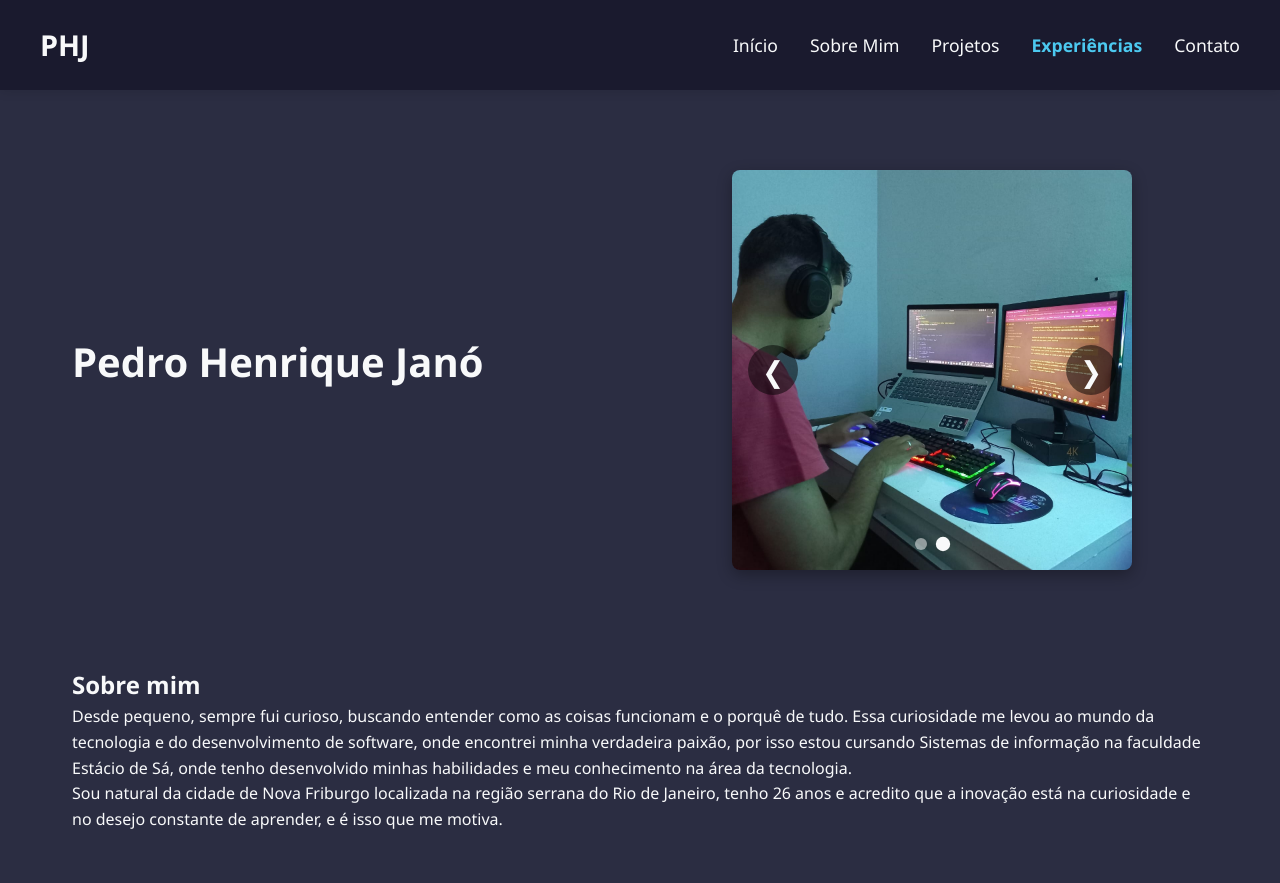
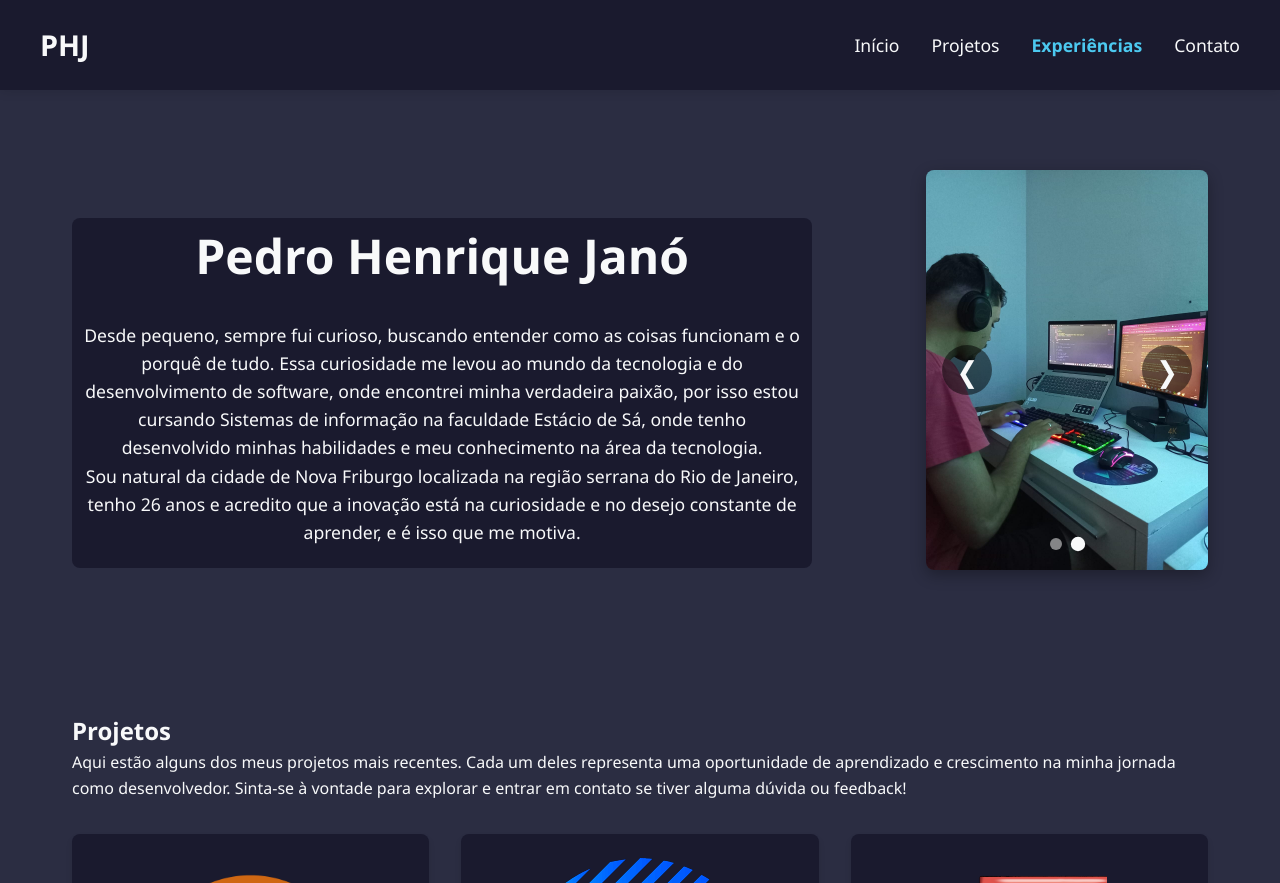
Before and after one commit to pedrojano/Pedrojano.github.io, a plain HTML site: page index.html in a window 1280 px wide. Shown: the top 883 px of the page. Drawn offline with Linux system fonts and the light colour scheme.

Commit message:
Foi modificada a parte inicial onde agora a apresentação está ao lado da galeria de fotos

```diff
--- a/index.html
+++ b/index.html
@@ -19,7 +19,6 @@
             </div>
             <ul class="nav-links">
                 <li><a href="#home" class="nav-link active">Início</a></li>
-                <li><a href="#about" class="nav-link">Sobre Mim</a></li>
                 <li><a href="#projects" class="nav-link">Projetos</a></li>
                 <li><a href="#jobs" class="nav-link">Experiências</a></li>
                 <li><a href="#contact" class="nav-link">Contato</a></li>
@@ -35,9 +34,18 @@
     <main>
         <section id="home">
             <div class="container">
-                <div class="header">
-                    <h1>Pedro Henrique Janó</h1>
-                </div>
+                <section id="about">
+                    <div class="home">
+                        <h1>Pedro Henrique Janó</h1>
+                        <p>
+                            Desde pequeno, sempre fui curioso, buscando entender como as coisas funcionam e o porquê de tudo.
+                            Essa curiosidade me levou ao mundo da tecnologia e do desenvolvimento de software, onde encontrei
+                            minha verdadeira paixão, por isso estou cursando Sistemas de informação na faculdade Estácio de Sá,
+                            onde tenho desenvolvido minhas habilidades e meu conhecimento na área da tecnologia. <br>
+                            Sou natural da cidade de Nova Friburgo localizada na região serrana do Rio de Janeiro, tenho 26 anos e
+                            acredito que a inovação está na curiosidade e no desejo constante de aprender, e é isso que me motiva.
+                        </p>
+                </section>
                 <div class="photo-gallery">
                     <div class="gallery-container">
                         <div class="gallery-loading">
@@ -55,19 +63,6 @@
                     </div>
                 </div>
             </div>
-        </section>
-
-        <section id="about">
-            <div class="home">
-                <h2>Sobre mim</h2>
-                <p>
-                    Desde pequeno, sempre fui curioso, buscando entender como as coisas funcionam e o porquê de tudo.
-                    Essa curiosidade me levou ao mundo da tecnologia e do desenvolvimento de software, onde encontrei
-                    minha verdadeira paixão, por isso estou cursando Sistemas de informação na faculdade Estácio de Sá,
-                    onde tenho desenvolvido minhas habilidades e meu conhecimento na área da tecnologia. <br>
-                    Sou natural da cidade de Nova Friburgo localizada na região serrana do Rio de Janeiro, tenho 26 anos e
-                    acredito que a inovação está na curiosidade e no desejo constante de aprender, e é isso que me motiva.
-                </p>
         </section>
 
         <section id="projects">
--- a/style.css
+++ b/style.css
@@ -106,17 +106,35 @@ section {
 }
 
 .container {
-    display: grid;
+    display: flex;
+    justify-content: space-between;
     grid-template-columns: 1fr 1fr;
     gap: 2rem;
-    align-items: center;
 }
 
-.header h1 {
-    font-size: 2.5rem;
+.home {
+    background-color: var(--secondary);
+    display: flex;
+    flex-direction: column;
+    align-items: left;
+    text-align: center;
+    border-radius: 8px;
+    width: 90%;
+    height:350px;
+
+}
+
+.home h1 {
+    font-size: 3.0rem;
+    margin-bottom: 1rem;
     color: var(--text-light);
-    font-weight: 700;
-    margin-bottom: 1rem;
+}
+
+.home p {
+    font-size: 1.1rem;
+    color: var(--text-light);
+    justify-content: center;
+    margin: 10px;
 }
 
 .photo-gallery {
@@ -124,10 +142,12 @@ section {
     max-width: 400px;
     margin: 0 auto;
     position: relative;
+    display: flex;
 }
 
 .gallery-container {
     position: relative;
+    align-items: flex-end;
     width: 100%;
     height: 400px;
     overflow: hidden;
@@ -155,7 +175,7 @@ section {
     left: 0;
     width: 100%;
     height: 100%;
-    background: rgba(0,0,0,0.5);
+    background: rgba(0, 0, 0, 0.5);
     display: flex;
     justify-content: center;
     align-items: center;
@@ -172,7 +192,9 @@ section {
 }
 
 @keyframes spin {
-    to { transform: rotate(360deg); }
+    to {
+        transform: rotate(360deg);
+    }
 }
 
 .gallery-controls {
@@ -186,7 +208,8 @@ section {
     z-index: 1;
 }
 
-.gallery-prev, .gallery-next {
+.gallery-prev,
+.gallery-next {
     background: rgba(0, 0, 0, 0.5);
     border: none;
     color: var(--text-light);
@@ -201,7 +224,8 @@ section {
     justify-content: center;
 }
 
-.gallery-prev:hover, .gallery-next:hover {
+.gallery-prev:hover,
+.gallery-next:hover {
     background: rgba(0, 0, 0, 0.8);
     color: var(--accent);
 }
@@ -228,10 +252,6 @@ section {
 .gallery-indicator.active {
     background: var(--text-light);
     transform: scale(1.2);
-}
-
-.container-projects {
-    margin-top: 2rem;
 }
 
 .projects-grid {
@@ -291,10 +311,6 @@ section {
     transform: translateY(-2px);
 }
 
-.container-experiences {
-    margin-top: 2rem;
-}
-
 .experiences {
     display: grid;
     grid-template-columns: repeat(auto-fill, minmax(300px, 1fr));
@@ -335,7 +351,6 @@ section {
 
 footer {
     padding: 3rem 0;
-    margin-top: 3rem;
     border-radius: 8px;
 }
 
@@ -370,9 +385,10 @@ footer {
 @media (max-width: 1024px) {
     .container {
         grid-template-columns: 1fr;
+        flex-direction: column;
     }
 
-    .header {
+    .home {
         text-align: center;
     }
 
@@ -422,16 +438,22 @@ footer {
         text-align: center;
     }
 
+    .home {
+        padding: 1rem;
+        height: auto;
+    }
+
     .gallery-container {
         height: 450px;
     }
 
-    .photo-gallery img{
+    .photo-gallery img {
         max-width: 100%;
         object-fit: cover;
     }
 
-    .gallery-prev, .gallery-next {
+    .gallery-prev,
+    .gallery-next {
         width: 40px;
         height: 40px;
         font-size: 1.5rem;
@@ -447,7 +469,7 @@ footer {
         padding: 2rem 0;
     }
 
-    .header h1 {
+    .home h1 {
         font-size: 2rem;
     }
 
@@ -455,12 +477,13 @@ footer {
         height: 450px;
     }
 
-    .photo-gallery img{
+    .photo-gallery img {
         max-width: 100%;
         object-fit: cover;
     }
 
-    .projects-grid, .experiences {
+    .projects-grid,
+    .experiences {
         grid-template-columns: 1fr;
     }
 
```
